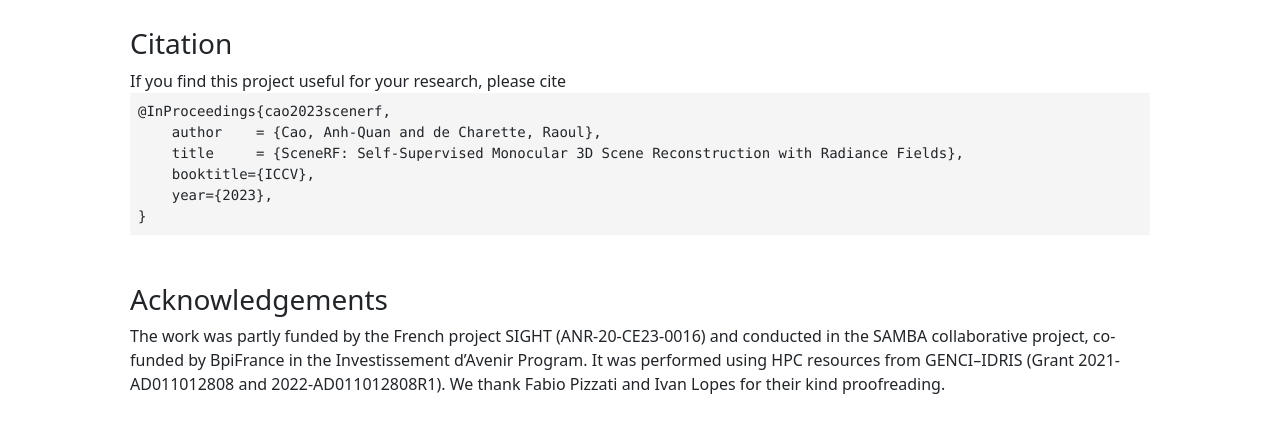
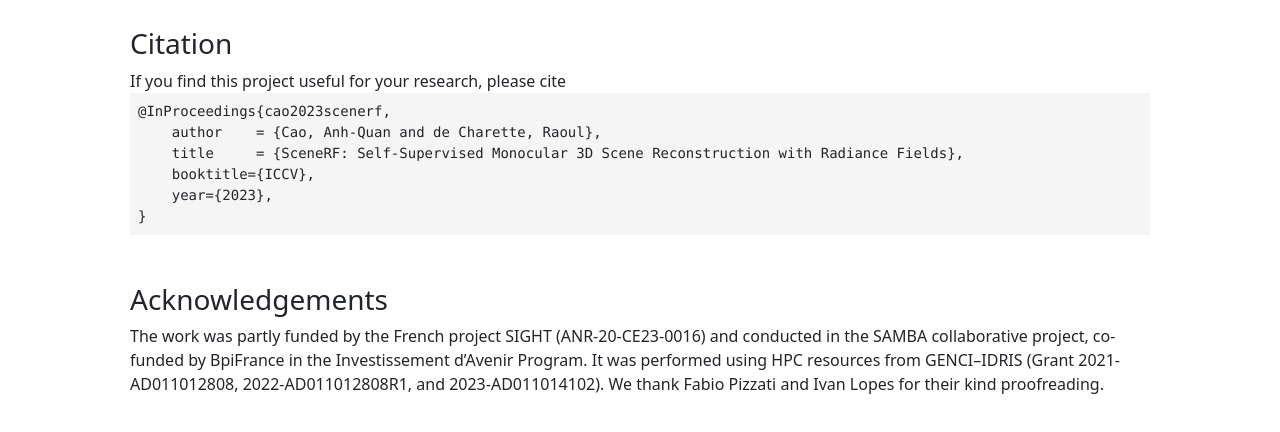
Before and after one commit to astra-vision/SceneRF, a plain HTML site: page index.html in a window 1280 px wide. Shown: the part 4493-4925 px from the top of the page. Drawn offline with nearby package versions, Linux system fonts and the light colour scheme.

Commit message:
Update index.html

```diff
--- a/index.html
+++ b/index.html
@@ -454,7 +454,7 @@ together to obtain 3D scene reconstruction. Thorough experiments demonstrate tha
         <div class="row px-md-5 mb-5">
             <h3>Acknowledgements</h3>
             <div>The work was partly funded by the French project SIGHT (ANR-20-CE23-0016) and conducted in the SAMBA collaborative
-project, co-funded by BpiFrance in the Investissement d’Avenir Program. It was performed using HPC resources from GENCI–IDRIS (Grant 2021-AD011012808 and 2022-AD011012808R1). We thank Fabio Pizzati and Ivan Lopes for their kind proofreading.</div>
+project, co-funded by BpiFrance in the Investissement d’Avenir Program. It was performed using HPC resources from GENCI–IDRIS (Grant 2021-AD011012808, 2022-AD011012808R1, and 2023-AD011014102). We thank Fabio Pizzati and Ivan Lopes for their kind proofreading.</div>
         </div>
 
     </div>
```
